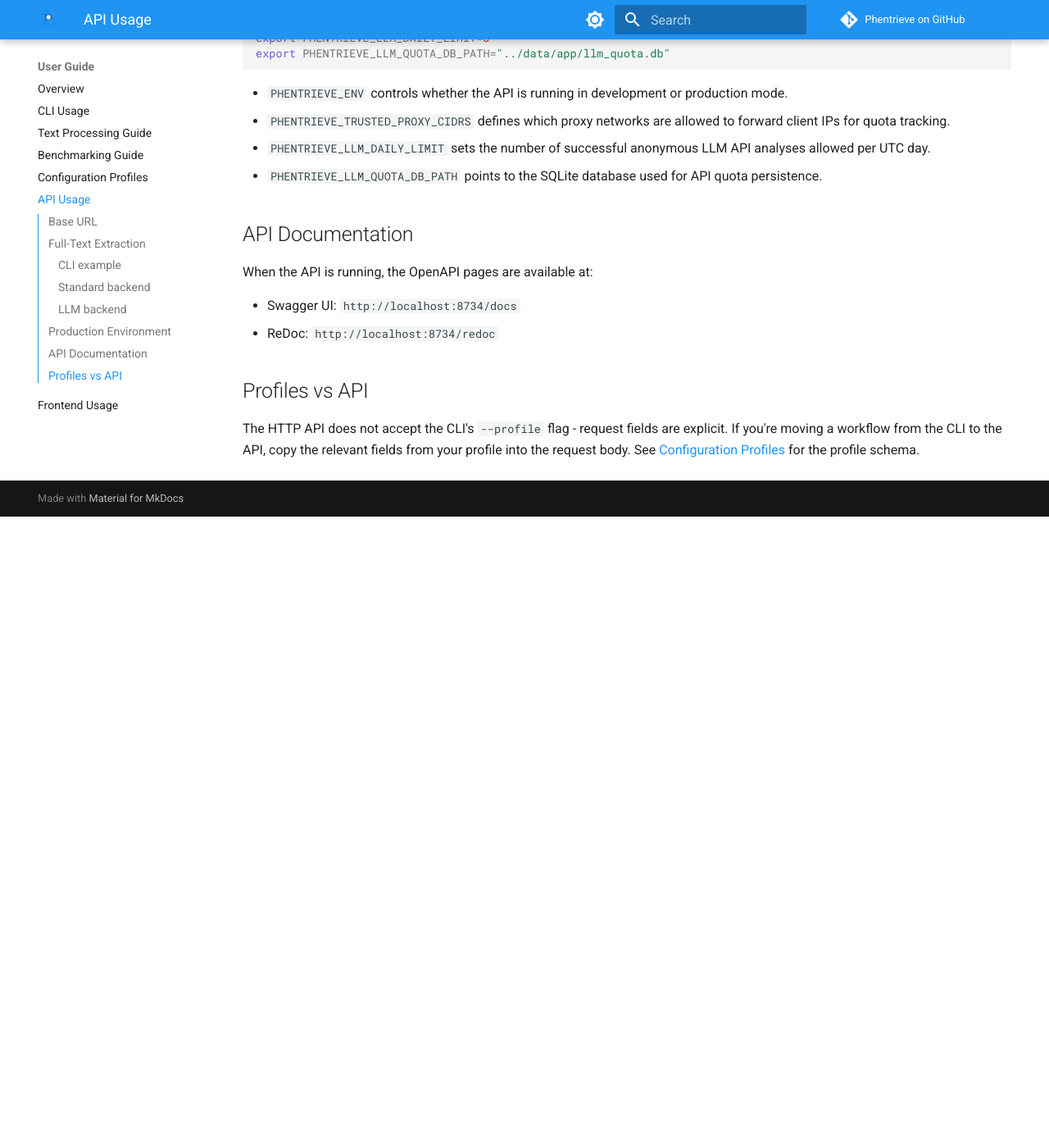
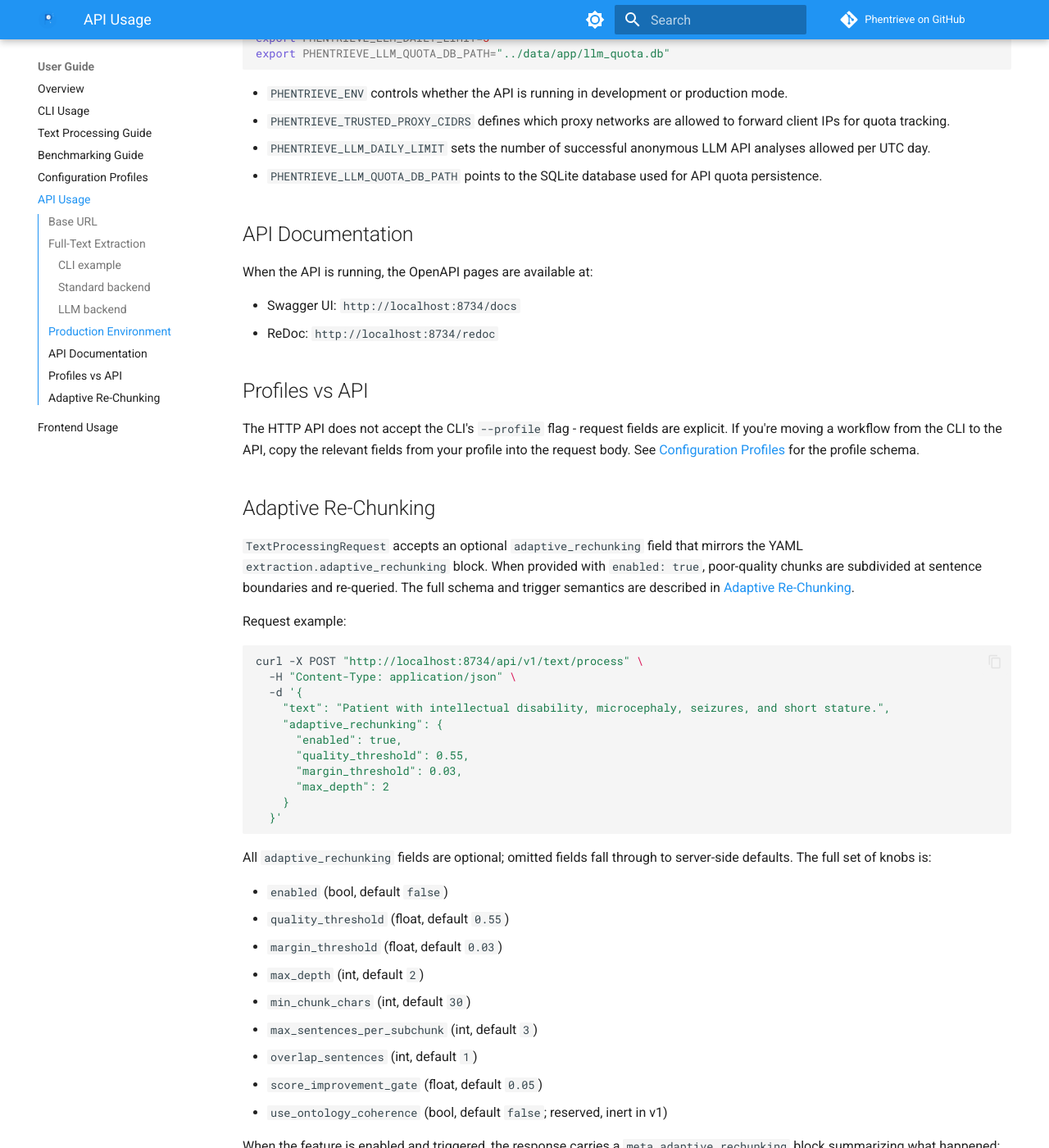
Before and after one commit to berntpopp/phentrieve, an MkDocs documentation site: the page built from docs/user-guide/api-usage.md, in a window 1280 px wide and 1400 px high, scrolled down 1223 px. Shown: the whole window at 82% size. Built offline with MkDocs 1.6.1 and Material for MkDocs 9.7.7, drawn with Linux system fonts in a browser that asks for light colours; comment, search, counter and statistics services are not loaded; before the commit the page ends 1853 px from its top, so only the background shows below that; some of the changed text lies outside the part shown.

Commit message:
docs(adaptive): user guide for adaptive re-chunking
Canonical reference page covering how it works, configuration knobs,
encoder calibration warning, cost envelope, and three worked examples.
Cross-references in cli-usage.md, api-usage.md, text-processing-guide.md,
index.md, README.md, phentrieve.yaml.template.

Extends tests/integration/test_documented_yaml.py to load and validate
every YAML snippet in adaptive-rechunking.md against
AdaptiveRechunkingProfileBlock and ProfilesFile.

Co-Authored-By: Claude Opus 4.7 (1M context) <noreply@anthropic.com>

````diff
--- a/docs/user-guide/api-usage.md
+++ b/docs/user-guide/api-usage.md
@@ -75,3 +75,62 @@ The HTTP API does not accept the CLI's `--profile` flag - request fields
 are explicit. If you're moving a workflow from the CLI to the API, copy the
 relevant fields from your profile into the request body. See
 [Configuration Profiles](./configuration-profiles.md) for the profile schema.
+
+## Adaptive Re-Chunking
+
+`TextProcessingRequest` accepts an optional `adaptive_rechunking` field that
+mirrors the YAML `extraction.adaptive_rechunking` block. When provided with
+`enabled: true`, poor-quality chunks are subdivided at sentence boundaries
+and re-queried. The full schema and trigger semantics are described in
+[Adaptive Re-Chunking](./adaptive-rechunking.md).
+
+Request example:
+
+```bash
+curl -X POST "http://localhost:8734/api/v1/text/process" \
+  -H "Content-Type: application/json" \
+  -d '{
+    "text": "Patient with intellectual disability, microcephaly, seizures, and short stature.",
+    "adaptive_rechunking": {
+      "enabled": true,
+      "quality_threshold": 0.55,
+      "margin_threshold": 0.03,
+      "max_depth": 2
+    }
+  }'
+```
+
+All `adaptive_rechunking` fields are optional; omitted fields fall through
+to server-side defaults. The full set of knobs is:
+
+- `enabled` (bool, default `false`)
+- `quality_threshold` (float, default `0.55`)
+- `margin_threshold` (float, default `0.03`)
+- `max_depth` (int, default `2`)
+- `min_chunk_chars` (int, default `30`)
+- `max_sentences_per_subchunk` (int, default `3`)
+- `overlap_sentences` (int, default `1`)
+- `score_improvement_gate` (float, default `0.05`)
+- `use_ontology_coherence` (bool, default `false`; reserved, inert in v1)
+
+When the feature is enabled and triggered, the response carries a
+`meta.adaptive_rechunking` block summarizing what happened:
+
+```json
+{
+  "meta": {
+    "extraction_backend": "standard",
+    "adaptive_rechunking": {
+      "enabled": true,
+      "trigger_count": 3,
+      "subdivided_count": 2,
+      "reverted_count": 1,
+      "max_depth_reached": 1,
+      "extra_chunks_added": 4
+    }
+  }
+}
+```
+
+The block is omitted when `adaptive_rechunking` is disabled or omitted from
+the request.
````
Also changed, not shown: README.md (+1 -0 lines), docs/user-guide/adaptive-rechunking.md (added, +260 -0 lines), docs/user-guide/cli-usage.md (+14 -0 lines), docs/user-guide/index.md (+1 -0 lines), docs/user-guide/text-processing-guide.md (+9 -0 lines), 2 other files.
